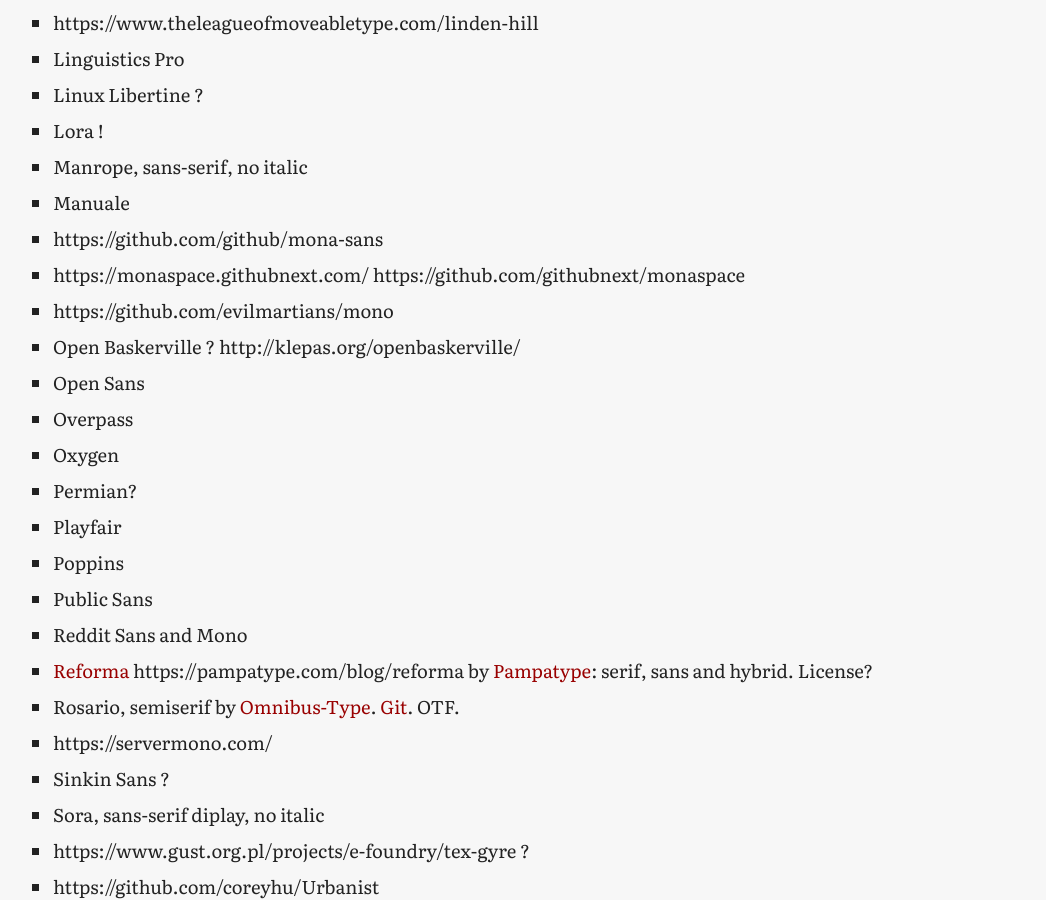
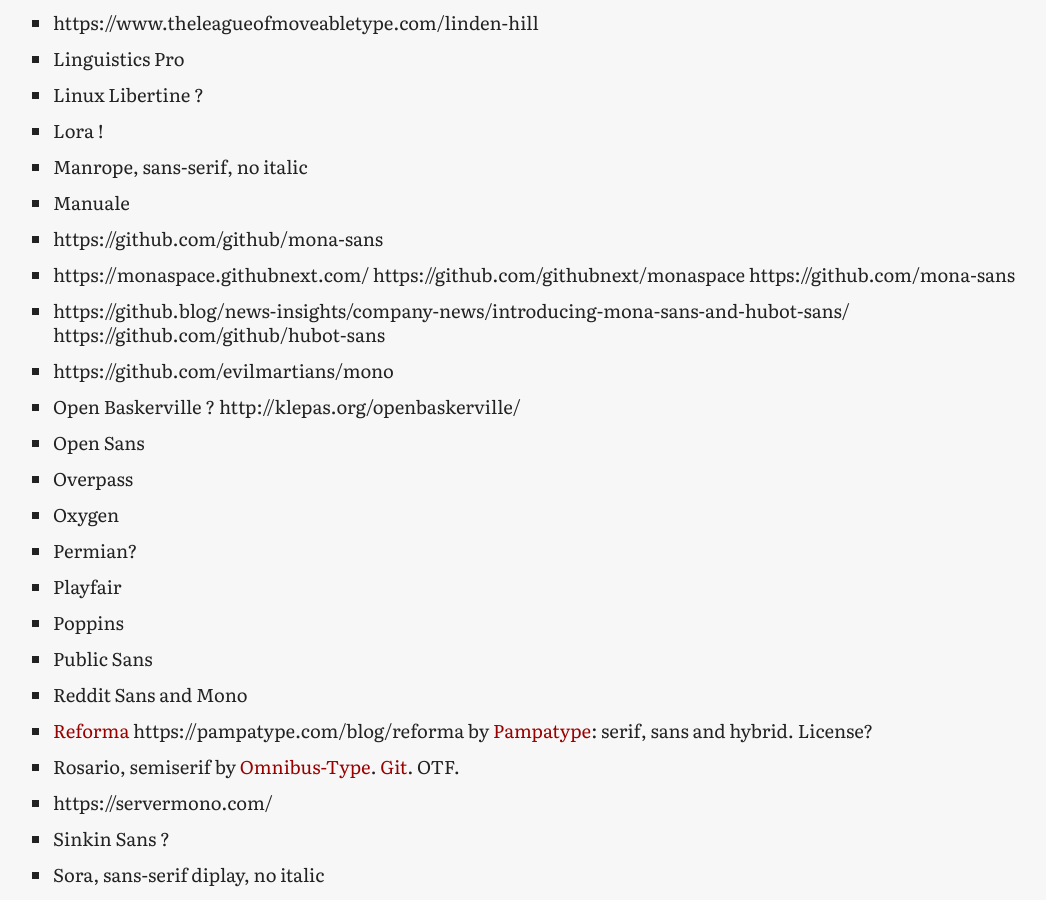
Before and after one commit to menozero/usable-fonts, a Jekyll site: the page built from OTHERS.md, in a window 1280 px wide and 900 px high, scrolled down 2124 px. Shown: the whole window, without its empty margins (43-1089 px from the left). Built offline with Jekyll 4.4.1, drawn with Linux system fonts in a browser that asks for light colours; our own code applies the rules of GitHub Pages for plain Markdown files; part of the change alters nothing that is shown.

Commit message:
Update OTHERS.md

```diff
--- a/OTHERS.md
+++ b/OTHERS.md
@@ -84,7 +84,8 @@ Tahoma
 - Manrope, sans-serif, no italic
 - Manuale
 - https://github.com/github/mona-sans
-- https://monaspace.githubnext.com/ https://github.com/githubnext/monaspace
+- https://monaspace.githubnext.com/ https://github.com/githubnext/monaspace https://github.com/mona-sans
+- https://github.blog/news-insights/company-news/introducing-mona-sans-and-hubot-sans/ https://github.com/github/hubot-sans
 - https://github.com/evilmartians/mono
 - Open Baskerville ? http://klepas.org/openbaskerville/
 - Open Sans
```
